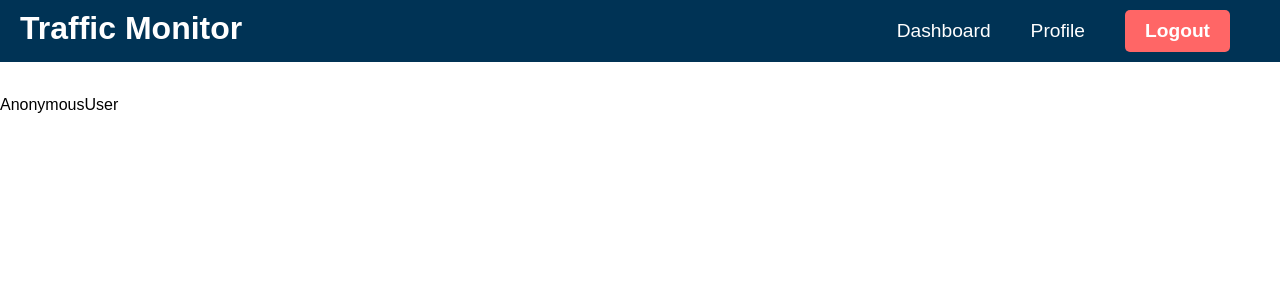
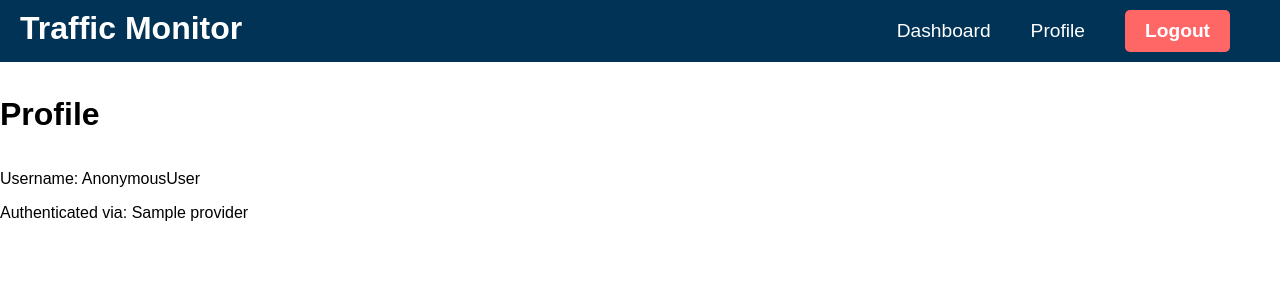
Before and after one commit to 6410615113/CN332-bnpp, a Django app: template traffic_monitor/templates/account/profile.html in a window 1280 px wide. Shown: the top 300 px of the page. Run offline with Django 5.2, Linux system fonts and the light colour scheme; the template is opened without the code that fills it: most values are stand-ins (such as "Sample title", 1, 10 or a date in 2020).

Commit message:
update profile

```diff
--- a/traffic_monitor/templates/account/profile.html
+++ b/traffic_monitor/templates/account/profile.html
@@ -18,6 +18,12 @@
         </div>
     </div>
     <div class="content">
-        {% user_display user %}
+        <h1>Profile</h1><br>
+        <p>Username: {% user_display user %}</p>
+        {% if provider %}
+            <p>Authenticated via: {{ provider|capfirst }}</p>
+        {% else %}
+            <p>Authenticated via: Local account</p>
+        {% endif %}
     </div>
 {% endblock content %}
```
